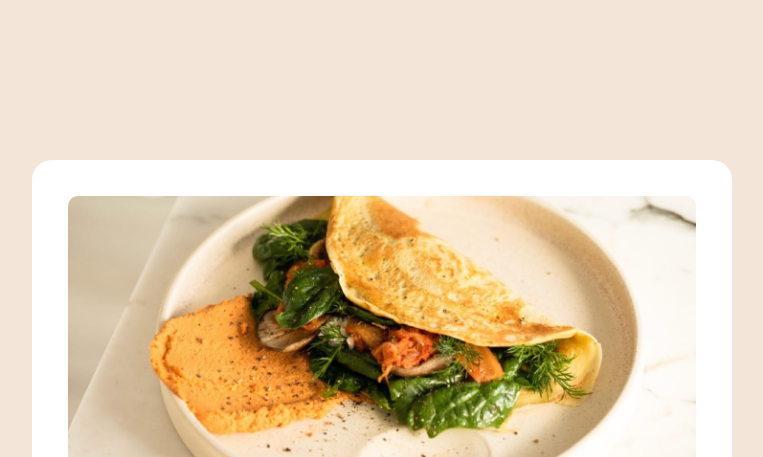
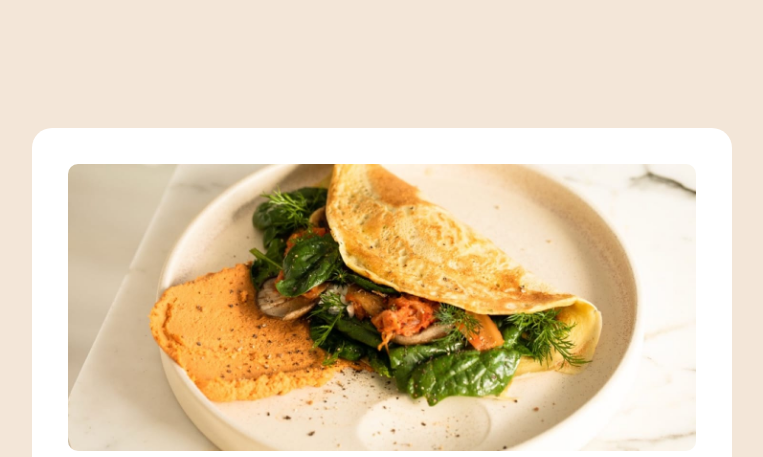
Before and after one commit to firefly198/Simple-Ommlete-Recipe, a plain HTML site: page index.html in a window 1280 px wide. Shown: the top 457 px of the page, without its empty margins (258-1021 px from the left). Drawn offline with Linux system fonts and the light colour scheme.

Commit message:
enough trying

```diff
--- a/style.css
+++ b/style.css
@@ -28,7 +28,7 @@ body {
     display: flex;
     justify-content: center;
     align-items: center;
-    padding: 10rem;
+    padding: 8rem;
     font-family: "Outfit", sans-serif;
     font-weight: 400;
 }
@@ -57,6 +57,11 @@ article {
 
 h1 {
     color: hsl(24, 5%, 18%);
+    margin-bottom: 1.5rem;
+}
+
+h2 {
+    color: hsl(14, 45%, 36%);
     margin-bottom: 1.5rem;
 }
 
@@ -144,10 +149,7 @@ ol li {
     padding-left: 0.625rem;
 }
 
-h2 {
-    color: hsl(14, 45%, 36%);
-    margin-bottom: 1.5rem;
-}
+
 
 .instructions {
     border-bottom: 1px solid hsl(30, 18%, 87%);
```
